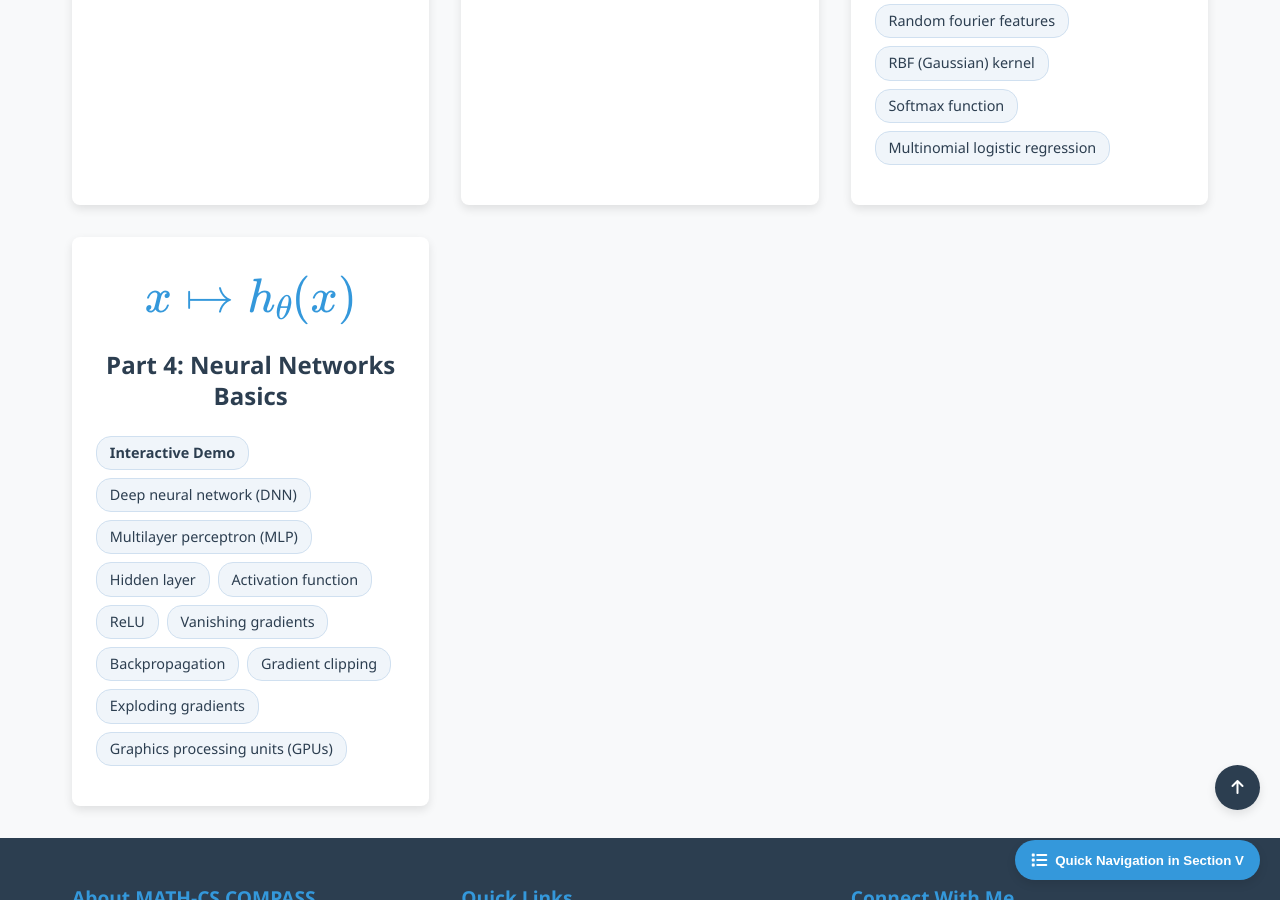
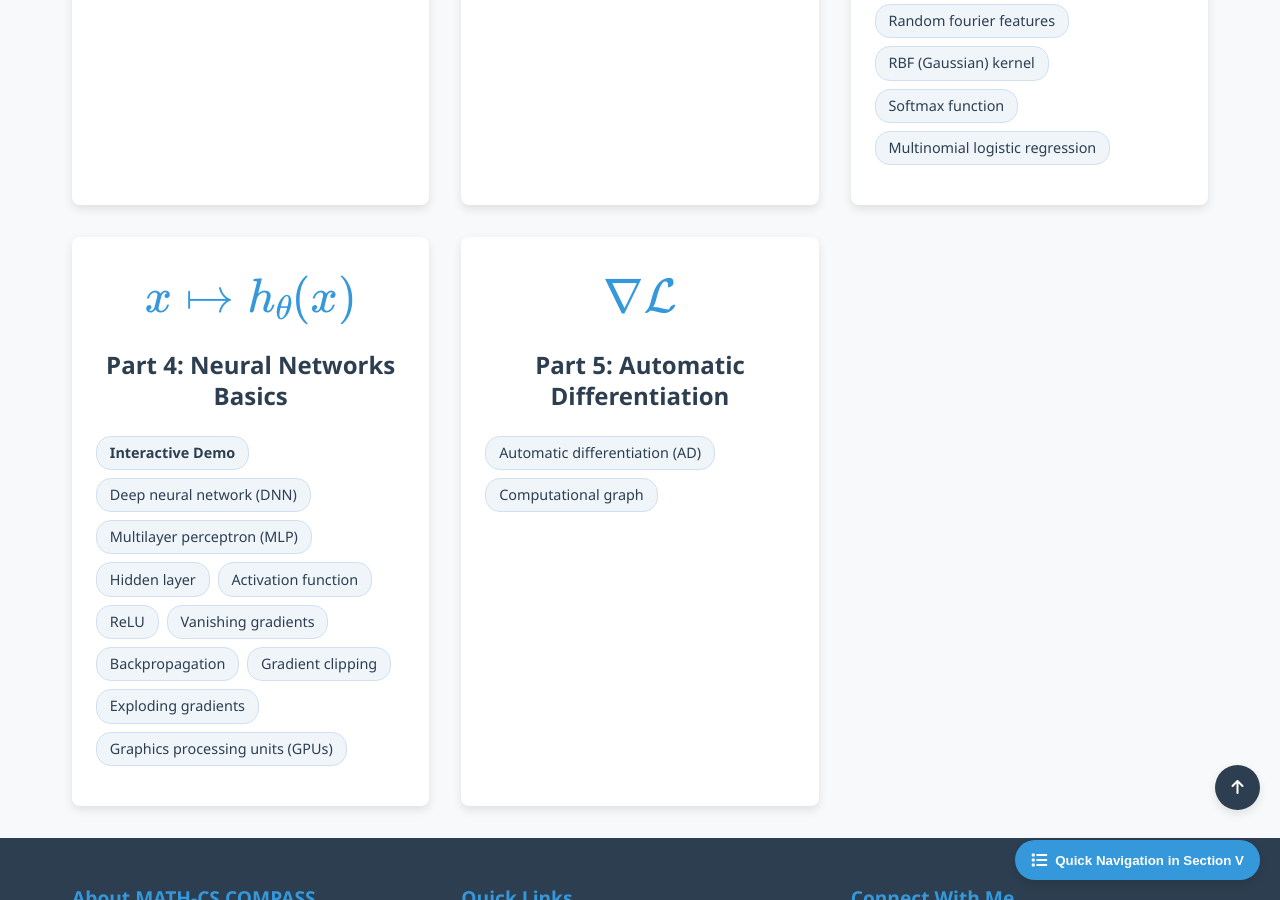
Before and after one commit to Yusukey01/yusukey01.github.io, a Jekyll site: the page built from Mathematics/Machine_learning/ml.html, in a window 1280 px wide and 900 px high, scrolled down 1211 px. Built offline with Jekyll 4.4.1, drawn with Linux system fonts in a browser that asks for light colours.

Commit message:
Open the  V-5 autodiff

```diff
--- a/Mathematics/Machine_learning/autodiff.html
+++ b/Mathematics/Machine_learning/autodiff.html
@@ -1,8 +1,8 @@
 ---
 layout: default
-title: Neural Networks Basics
+title: Automatic Differentiation
 level: detail
-description: Learn about the automatic differentiation.
+description: Learn about the automatic differentiation with analytic examples.
 uses_math: true
 uses_python: false
 ---
@@ -17,8 +17,6 @@ uses_python: false
             <a href="#AD">Automatic Differentiation</a>
             <a href="#eg">Analytic Example of Reverse-Mode AD</a>
             <a href="#app">Applications of AD</a>
-            <a href="#"></a>
-
         </div>
 
         <div class="container">
--- a/Mathematics/Machine_learning/ml.html
+++ b/Mathematics/Machine_learning/ml.html
@@ -25,6 +25,7 @@ uses_python: false
                 <a href="regression.html">Part 2: Regularized Regression</a>
                 <a href="intro_classification.html">Part 3: Intro to Classification</a>
                 <a href="neural_networks.html">Part 4: Neural Networks Basics</a>
+                <a href="autodiff.html">Part 5: Automatic Differentiation</a>
               </div>
             </div>
           </div>
@@ -111,6 +112,15 @@ uses_python: false
                         </div>
                     </div>
 
+                    <div class="card">
+                        <div class="card-icon">\(\nabla \mathcal{L}\)</div>
+                        <h3><a href="autodiff.html">Part 5: Automatic Differentiation</a></h3>
+                        <div class="keywords">
+                            <span>Automatic differentiation (AD)</span>
+                            <span>Computational graph</span>
+                        </div>
+                    </div>
+
                 </div>
             </section>
         </div>
--- a/Mathematics/pages.json
+++ b/Mathematics/pages.json
@@ -251,6 +251,10 @@
       {
         "path": "Mathematics/Machine_learning/neural_networks.html",
         "title": "Neural Networks Basics"
+      },
+      {
+        "path": "Mathematics/Machine_learning/autodiff.html",
+        "title": "Automatic Differentiation"
       }
     ]
   }
--- a/pages.json
+++ b/pages.json
@@ -251,6 +251,10 @@
       {
         "path": "Mathematics/Machine_learning/neural_networks.html",
         "title": "Neural Networks Basics"
+      },
+      {
+        "path": "Mathematics/Machine_learning/autodiff.html",
+        "title": "Automatic Differentiation"
       }
     ]
   }
--- a/updates.json
+++ b/updates.json
@@ -1,4 +1,5 @@
 [
+    { "date": "06/02/2025", "content": "Section V - Part 5: Automatic Differentiation has been opened."},
     { "date": "05/31/2025", "content": "Section V - Part 4: Neural Networks Basics has been opened."},
     { "date": "05/31/2025", "content": "Section V - Part 3: Intro to Classification has been opened."},
     { "date": "05/31/2025", "content": "Section V - Part 2: Regularized Regression has been opened."},
@@ -25,13 +26,11 @@
     { "date": "03/20/2025", "content": "Section IV - Part 9: Class NP has been opened."},
     { "date": "03/19/2025", "content": "Section IV - Part 8: Eulerian & Hamiltonian has been opened."},
     { "date": "03/18/2025", "content": "Section IV - Part 7: Time Complexity has been opened."},
-    { "date": "03/15/2025", "content": "Section IV - Part 7: Time Complexity is currently in production."},
     { "date": "03/15/2025", "content": "Section IV - Part 6: Turing Machines has been updated."},
     { "date": "03/14/2025", "content": "Section IV - Part 6: Turing Machines has been opened."},
     { "date": "03/12/2025", "content": "Section IV - Part 5: Context-Free Languages has been opened."},
     { "date": "03/11/2025", "content": "Section IV - Part 4: Boolean Logic has been opened."},
     { "date": "03/11/2025", "content": "Section II - Part 13: Duality in Optimization & Analysis has been opened."},
-    { "date": "03/08/2025", "content": "Section II - Part 13: Duality in Optimization & Analysis is currently in production."},
     { "date": "02/28/2025", "content": "The functionality of the website has been improved."},
     { "date": "02/25/2025", "content": "Section IV - Part 3: Intro to the Theory of Computation has been updated. "},
     { "date": "02/20/2025", "content": "Section IV - Part 3: Intro to the Theory of Computation has been opened. "},
@@ -44,15 +43,12 @@
     { "date": "02/11/2025", "content": "Section III - Part 16: Markov Chains has been opened."},
     { "date": "02/11/2025", "content": "Section I - Part 13: Stochastic Matrix has been opened."},
     { "date": "02/10/2025", "content": "Section II - Part 12: Intro to Lebesgue Integration has been opened."},
-    { "date": "02/08/2025", "content": "Section II - Part 12: Intro to Lebesgue Integration is currently in production."},
     { "date": "02/08/2025", "content": "Section II - Part 11: Measure Theory with Probability has been opened."},
     { "date": "02/04/2025", "content": "Section II - Part 10: Riemann Integrals has been opened."},
     { "date": "02/04/2025", "content": "Section III - Part 5: Student t distribution has been updated."},
     { "date": "02/02/2025", "content": "Section II - Part 10: Riemann Integrals is currently in production." },
-    { "date": "02/02/2025", "content": "Section II - Part 11: Measure Theory with Probability is currently in production." },
     { "date": "02/02/2025", "content": "Section III- Part 15: Fisher Information Matrix has been updated." },
     { "date": "01/30/2025", "content": "Section III- Part 15: Fisher Information Matrix has been opened." },
-    { "date": "01/28/2025", "content": "Section III - Part 15: Fisher Information Matrix is currently in production." },
     { "date": "01/27/2025", "content": "Section I - Part 11: Kronecker Product has been opened." },
     { "date": "01/28/2025", "content": "Section II - Part 9: Conjugate Priors has been updated." },
     { "date": "01/24/2025", "content": "Section III - Part 14: The Exponential Family has been updated." },
```
